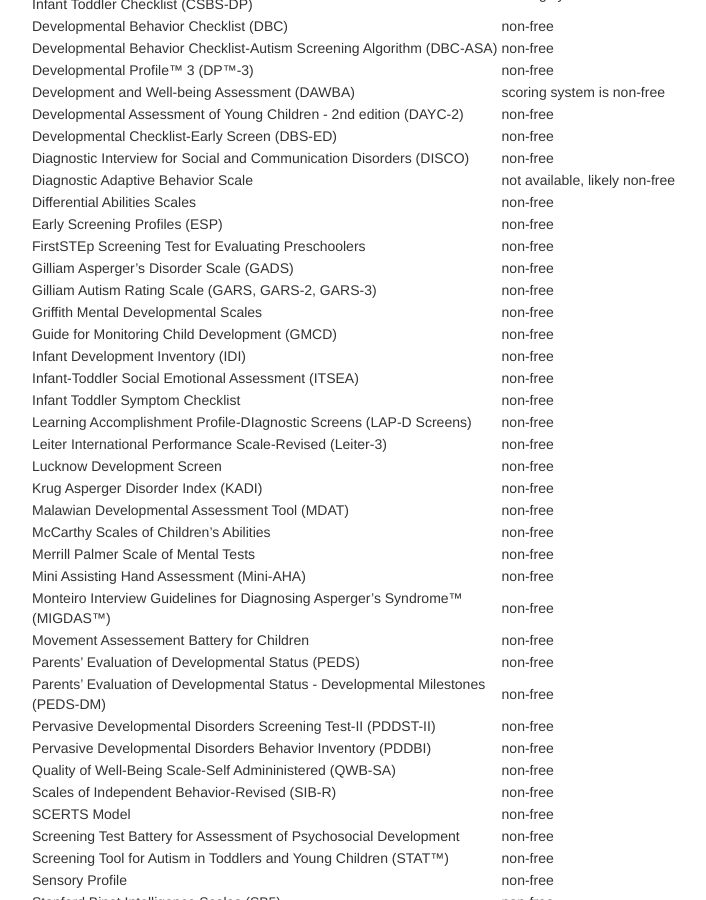
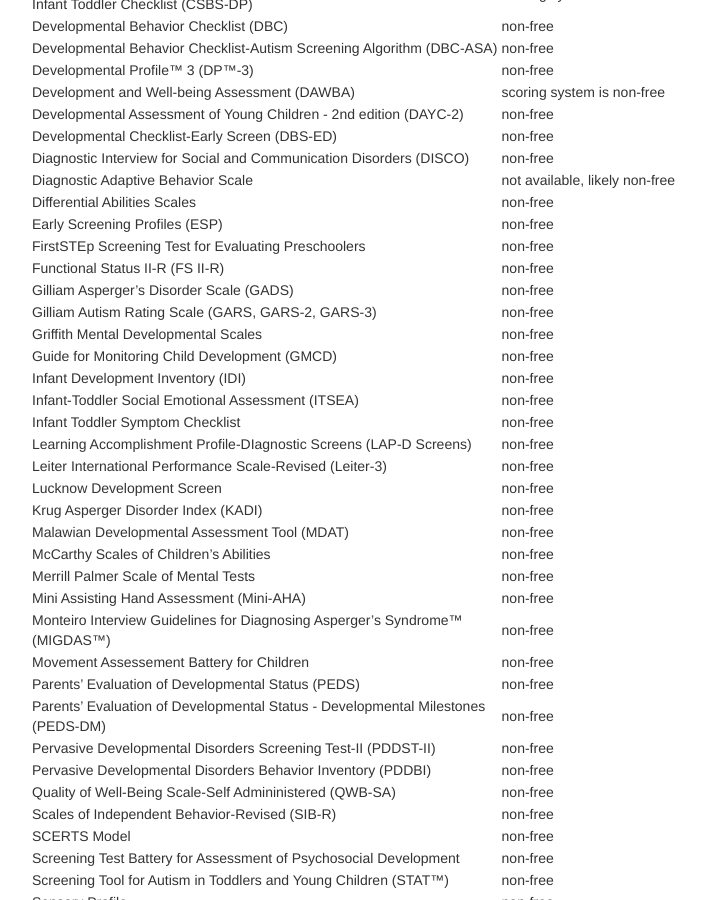
Before and after one commit to mjmaenner/disabilitymeasures, a Jekyll site: the page built from pages/donotqualify.md, in a window 1280 px wide and 900 px high, scrolled down 1117 px. Shown: the whole window, without its empty margins (259-965 px from the left). Built offline with Jekyll 4.4.1, drawn with Linux system fonts in a browser that asks for light colours.

Commit message:
added functional status

```diff
--- a/pages/donotqualify.md
+++ b/pages/donotqualify.md
@@ -64,6 +64,7 @@ Diagnostic Adaptive Behavior Scale | not available, likely non-free
 Differential Abilities Scales | non-free
 Early Screening Profiles (ESP) | non-free
 FirstSTEp Screening Test for Evaluating Preschoolers | non-free
+Functional Status II-R (FS II-R) | non-free
 Gilliam Asperger's Disorder Scale (GADS) | non-free
 Gilliam Autism Rating Scale (GARS, GARS-2, GARS-3) | non-free
 Griffith Mental Developmental Scales | non-free
```
